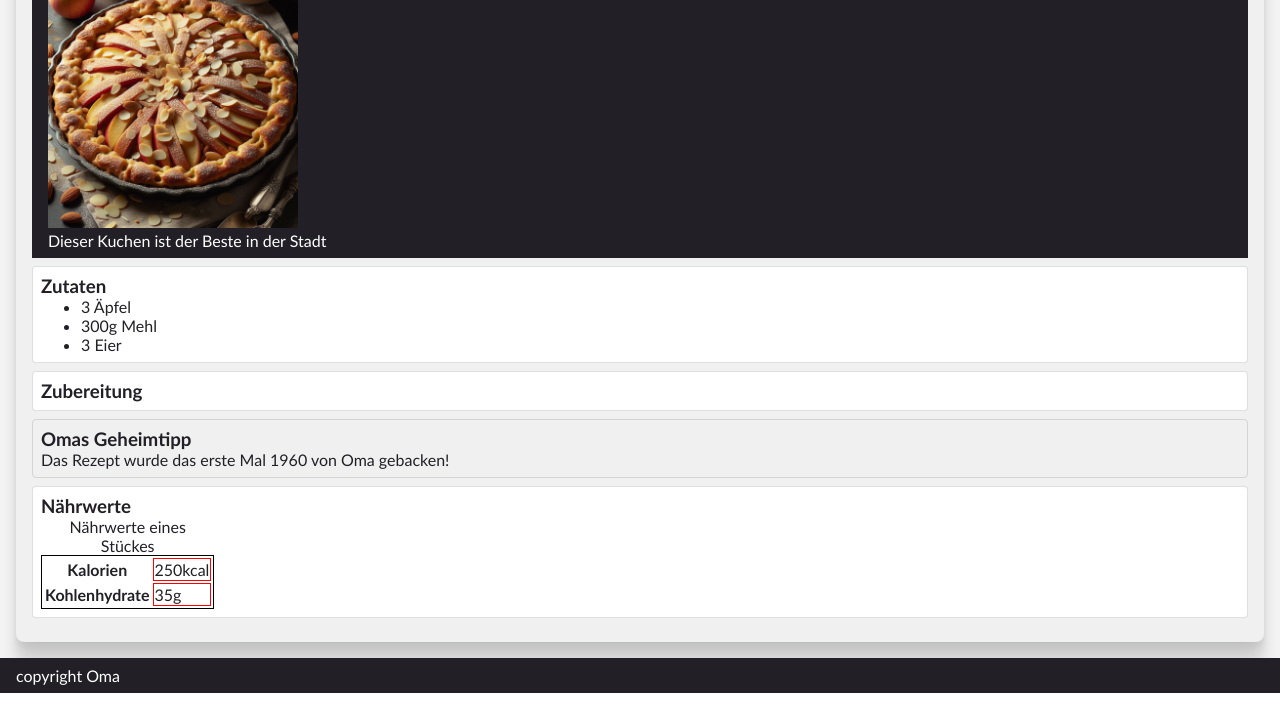
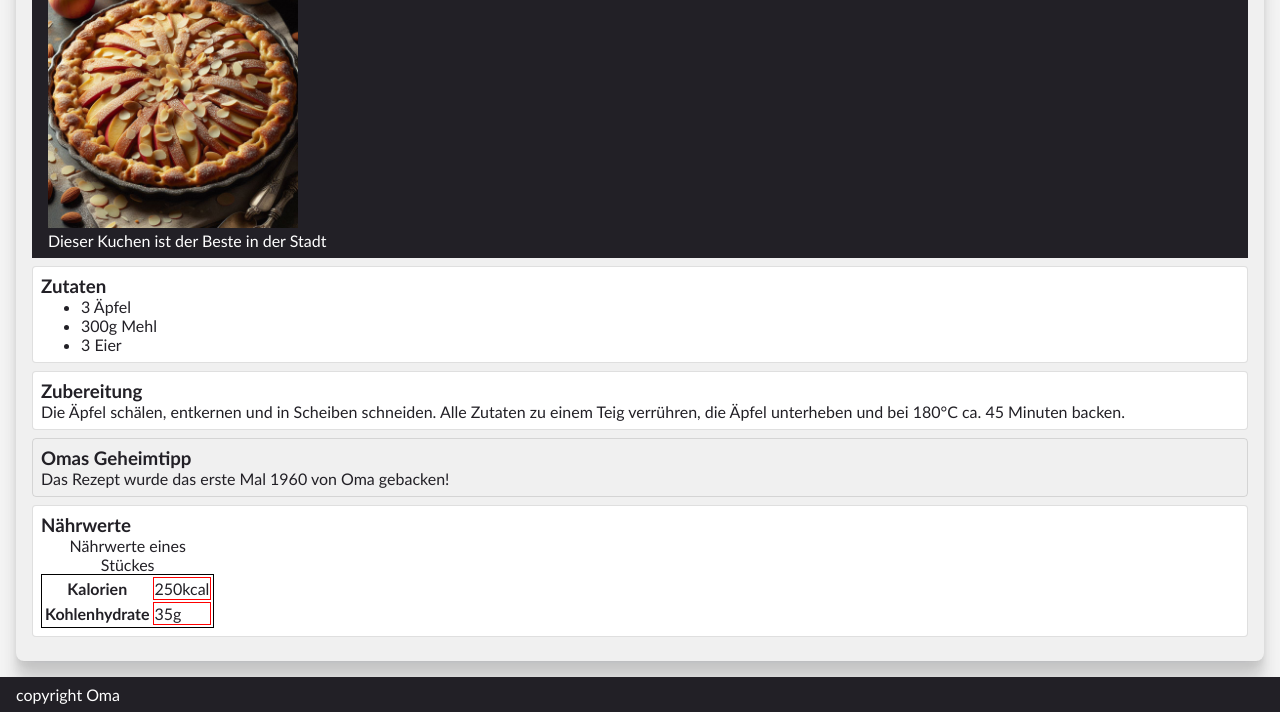
Before and after one commit to OtschoP/html-semantik-uebung, a plain HTML site: page index.html in a window 1280 px wide. Shown: the part 200-912 px from the top of the page. Drawn offline with Linux system fonts and the light colour scheme.

Commit message:
added text in Zubereitung

```diff
--- a/index.html
+++ b/index.html
@@ -40,6 +40,9 @@
             </section>
             <section>
                 <h3>Zubereitung</h3>
+                <p>
+                    Die Äpfel schälen, entkernen und in Scheiben schneiden. Alle Zutaten zu einem Teig verrühren, die Äpfel unterheben und bei 180°C ca. 45 Minuten backen.
+                </p>
             </section>
 
             <aside>
```
